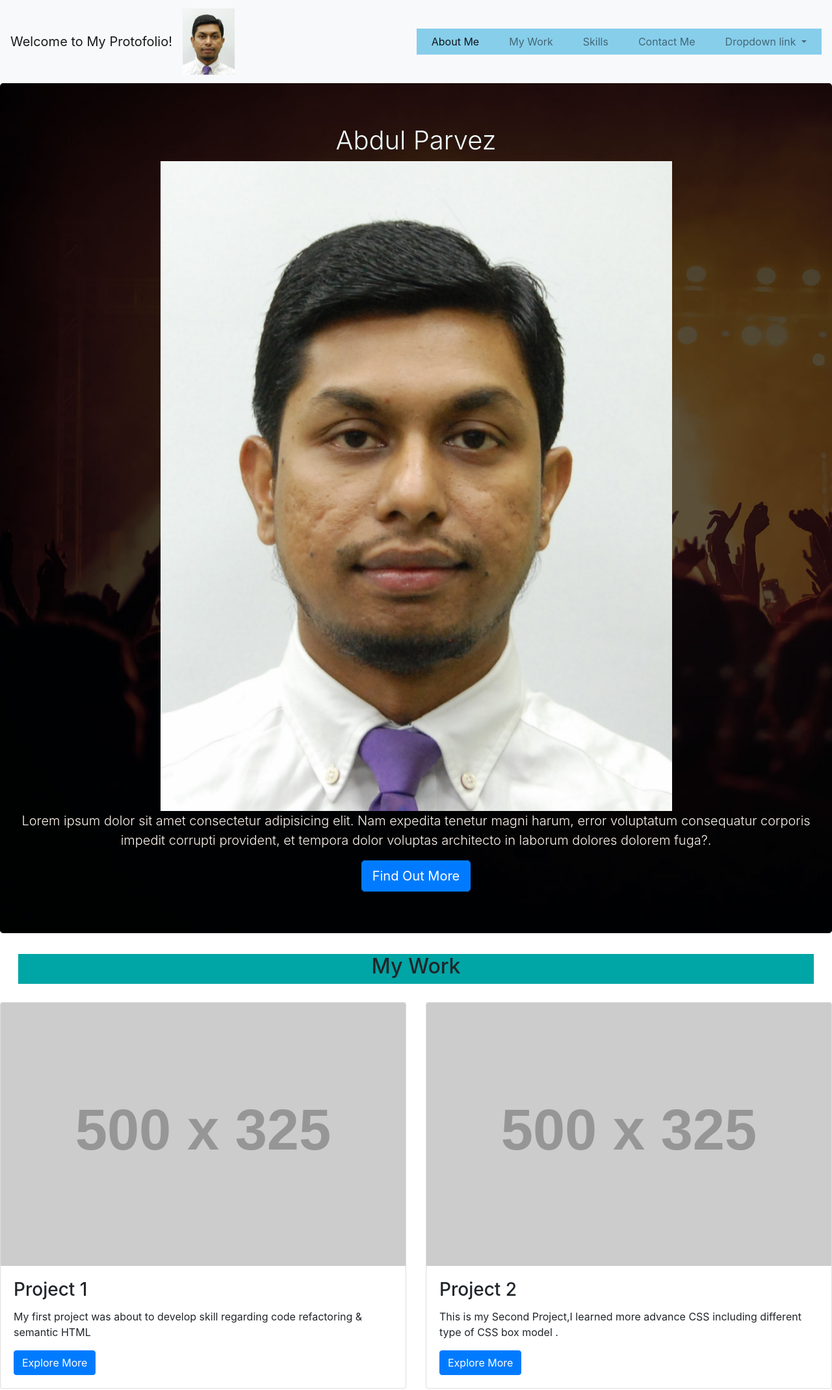
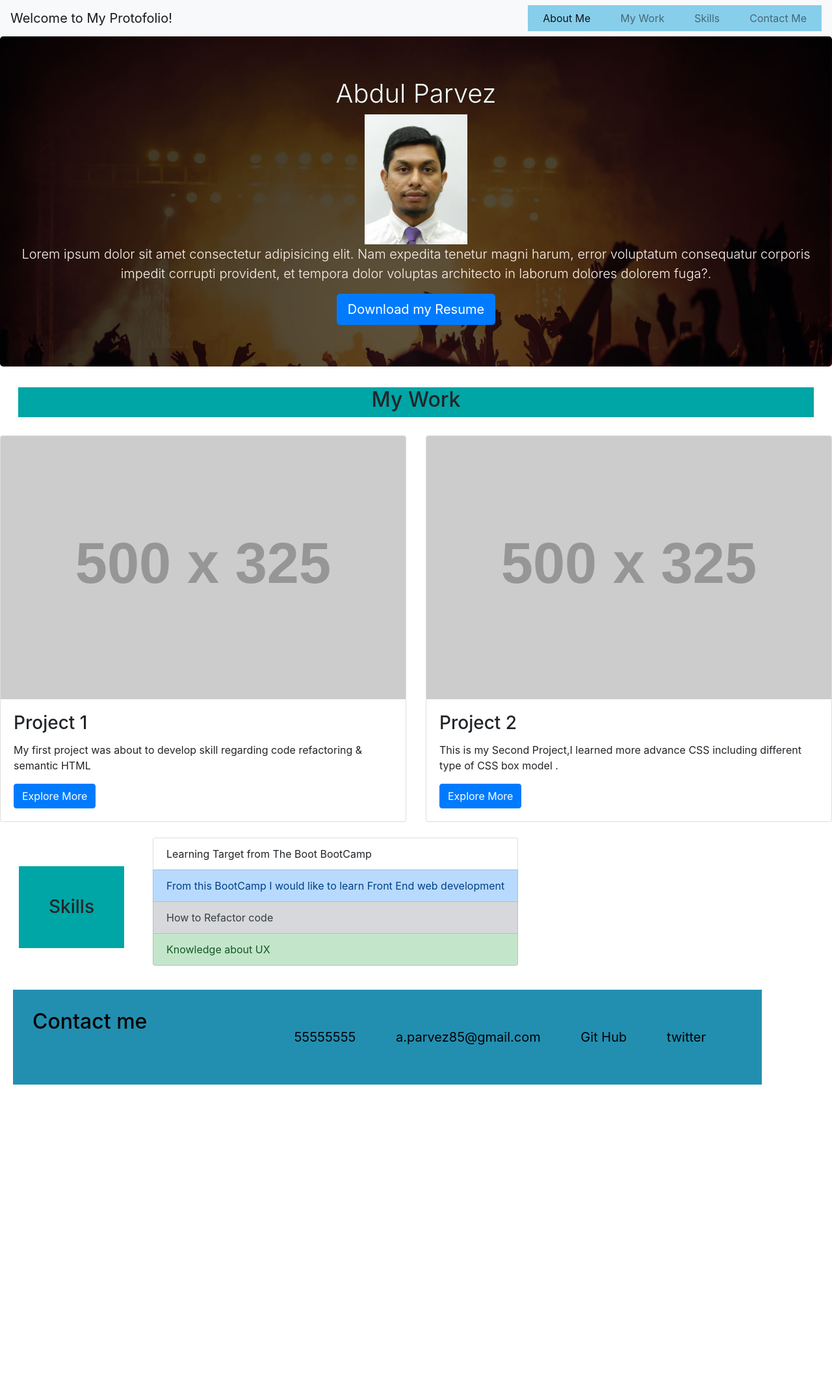
Before and after one commit to parvez85/Bootstrap-Portfolio, a plain HTML site: page index.html in a window 1280 px wide. Shown: the top 2139 px of the page at 65% size. After the commit the page ends 1689 px from the top, so only its background shows below. Drawn offline with nearby package versions, Linux system fonts and the light colour scheme.

Commit message:
adding more css

```diff
--- a/css/style.css
+++ b/css/style.css
@@ -18,10 +18,6 @@
   .nav-item {
     margin: 0px 15px;
   }
-  .navbar-brand img {
-      padding-right: 15px;
-      width: 95px;
-    }
 
   /* Jumbotron */
   .jumbotron {
@@ -45,6 +41,9 @@
       font-weight: 300;
       color: seashell;
   }
+  .jumbotron-img{
+    height: 100px;
+  }
 
   /* End Jumbotron */
 
@@ -57,6 +56,8 @@
     margin: 28px;
 
   }
+  /* skill section */
+
   .Skills{
     display: grid;
     justify-content: center;
@@ -64,3 +65,33 @@
     margin: 44px;
     padding: 46px;
 }
+
+/*  End skill section */
+
+/* Footer Section */
+.footer{
+  width: 90%;
+  background-color:#228fb1;
+  padding: 30px;
+  margin: 20px;
+}
+
+.footer-elements{
+  display: flex;
+  justify-content: space-between;
+  color: rgb(0, 0, 0);
+  font-size: large;
+}
+.footer-a {
+  color: rgb(0, 1, 3);
+  font-size: 20px;
+  padding: 28px;
+}
+/* end of footer */
+
+
+a:hover{
+  background-color: rgb(107, 149, 9);
+  box-shadow: 0px 5px 10px black
+
+}
--- a/index.html
+++ b/index.html
@@ -14,33 +14,22 @@
 
     <nav class="navbar navbar-expand-lg navbar-light bg-light">
         <a class="navbar-brand" href="#">Welcome to My Protofolio!</a>
-        <a class="navbar-brand" href="#"><img src="images/PHOTOGRAPH.jpg" alt="profile photo"></a>
         <button class="navbar-toggler" type="button" data-toggle="collapse" data-target="#navbarNavDropdown" aria-controls="navbarNavDropdown" aria-expanded="false" aria-label="Toggle navigation">
           <span class="navbar-toggler-icon"></span>
         </button>
         <div class="collapse navbar-collapse" id="navbarNavDropdown">
           <ul class="navbar-nav">
             <li class="nav-item active">
-              <a class="nav-link" href="#">About Me <span class="sr-only">(current)</span></a>
+              <a class="nav-link" href="#About Me">About Me <span class="sr-only">(current)</span></a>
             </li>
             <li class="nav-item">
-              <a class="nav-link" href="#">My Work</a>
+              <a class="nav-link" href="#My Work">My Work</a>
             </li>
             <li class="nav-item">
-              <a class="nav-link" href="#">Skills</a>
+              <a class="nav-link" href="#Skills">Skills</a>
             </li>
             <li class="nav-item">
-              <a class="nav-link" href="#">Contact Me</a>
-            </li>
-            <li class="nav-item dropdown">
-              <a class="nav-link dropdown-toggle" href="#" role="button" data-toggle="dropdown" aria-expanded="false">
-                Dropdown link
-              </a>
-              <div class="dropdown-menu">
-                <a class="dropdown-item" href="#">Action</a>
-                <a class="dropdown-item" href="#">Another action</a>
-                <a class="dropdown-item" href="#">Something else here</a>
-              </div>
+              <a class="nav-link" href="#Contact me">Contact Me</a>
             </li>
           </ul>
         </div>
@@ -49,14 +38,15 @@
 
  <!-- main body -->
  <!-- Jumbotron -->
- <div class="jumbotron">
+ <div id="About Me" class="jumbotron">
     <h1 class="display-4">Abdul Parvez</h1>
-   <div class="PHOTOGRAPH"><img src="images/PHOTOGRAPH.jpg" alt="">
-   </div>
+   <div class="PHOTOGRAPH"><img src="images/PHOTOGRAPH.jpg" alt style="height: 200px;">
+
+  </div>
     <p class="lead">Lorem ipsum dolor sit amet consectetur adipisicing elit. Nam expedita tenetur magni harum, error voluptatum consequatur corporis impedit corrupti provident, et tempora dolor voluptas architecto in laborum dolores dolorem fuga?.</p>
-    <a class="btn btn-primary btn-lg" href="#" role="button">Find Out More</a>
+    <a class="btn btn-primary btn-lg" href="images/Abdul Resume.pdf" download="" role="button">Download my Resume</a>
   </div>
-<div class="Work">
+<div id="My Work" class="Work">
   <h2>My Work</h2>
 </div>
 <!-- cards -->
@@ -79,7 +69,7 @@
         <div class="card-body">
           <h3 class="card-title">Project 2</h3>
           <p class="card-text">This is my Second Project,I learned more advance CSS including different type of CSS box model .</p>
-          <a href="" class="btn btn-primary">Explore More</a>
+          <a href="https://parvez85.github.io/assignment-2/" class="btn btn-primary">Explore More</a>
         </div>
       </div>
     </div>
@@ -87,7 +77,7 @@
 </div>
 <!-- End of Card -->
 <!-- skill section -->
-<Div class="Container-fluid">
+<Div id="Skills" class="Container-fluid">
   <Div class="row">
     <h3 class="Skills">Skills</h3>
     <ul class="list-group">
@@ -99,22 +89,21 @@
 
     </ul>
   </Div>
-
-</Div>
-
-
-
-
-
-
-
-
-
-
-   <!-- Optional JavaScript -->
-    <!-- jQuery first, then Popper.js, then Bootstrap JS -->
-    <script src="https://code.jquery.com/jquery-3.3.1.slim.min.js" integrity="sha384-q8i/X+965DzO0rT7abK41JStQIAqVgRVzpbzo5smXKp4YfRvH+8abtTE1Pi6jizo" crossorigin="anonymous"></script>
-    <script src="https://cdnjs.cloudflare.com/ajax/libs/popper.js/1.14.7/umd/popper.min.js" integrity="sha384-UO2eT0CpHqdSJQ6hJty5KVphtPhzWj9WO1clHTMGa3JDZwrnQq4sF86dIHNDz0W1" crossorigin="anonymous"></script>
-    <script src="https://stackpath.bootstrapcdn.com/bootstrap/4.3.1/js/bootstrap.min.js" integrity="sha384-JjSmVgyd0p3pXB1rRibZUAYoIIy6OrQ6VrjIEaFf/nJGzIxFDsf4x0xIM+B07jRM" crossorigin="anonymous"></script>
+<!-- End Skill Section -->
+<!-- Footer -->
+<footer class="footer">
+  <div id="Contact me"class="Contact me">
+    <div class="footer-elements">
+      <h2> Contact me</h2>
+      <nav class=" footer-a">
+        <a class=" footer-a"href="#">55555555</a>
+        <a class=" footer-a"href="#">a.parvez85@gmail.com</a>
+        <a class=" footer-a"href="#">Git Hub</a>
+        <a class=" footer-a"href="#">twitter</a>
+      </nav>
+    </div>
+  </div>
+</footer>
+ <!-- end of footer section -->
 </body>
 </html>
```
Also changed, not shown: 2 other files.
